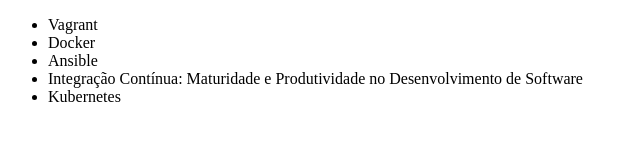
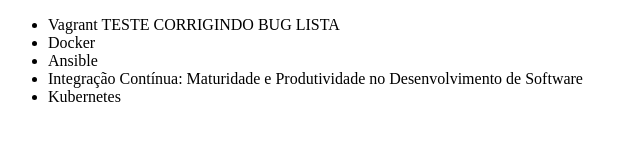
Before and after one commit to JOSELITOPASSOS/git-e-github, a plain HTML site: page index.html in a window 1280 px wide. Shown: the whole page, without its empty margins (0-640 px from the left). Drawn offline with Linux system fonts and the light colour scheme.

Commit message:
Alterando nome curso Vagrant.

```diff
--- a/index.html
+++ b/index.html
@@ -6,7 +6,7 @@
 </head>
 <body>
     <ul>
-        <li>Vagrant</li>
+        <li>Vagrant TESTE CORRIGINDO BUG LISTA</li>
         <li>Docker</li>
         <li>Ansible</li>
         <li>Integração Contínua: Maturidade e Produtividade no Desenvolvimento de Software</li>
```
